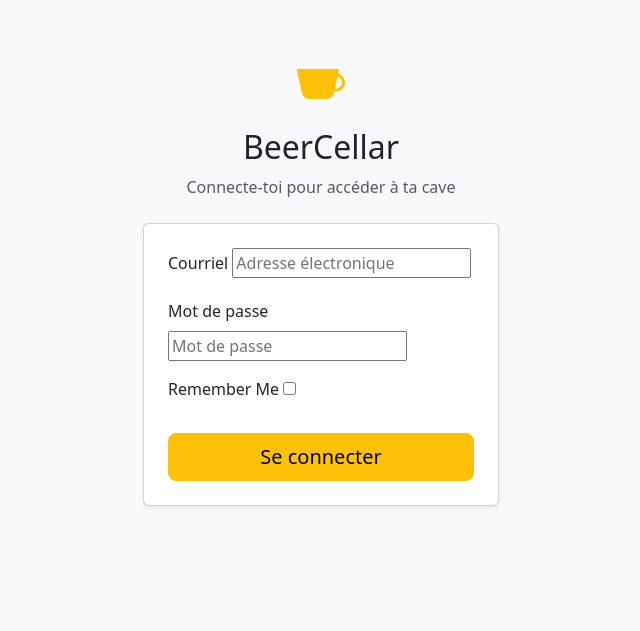
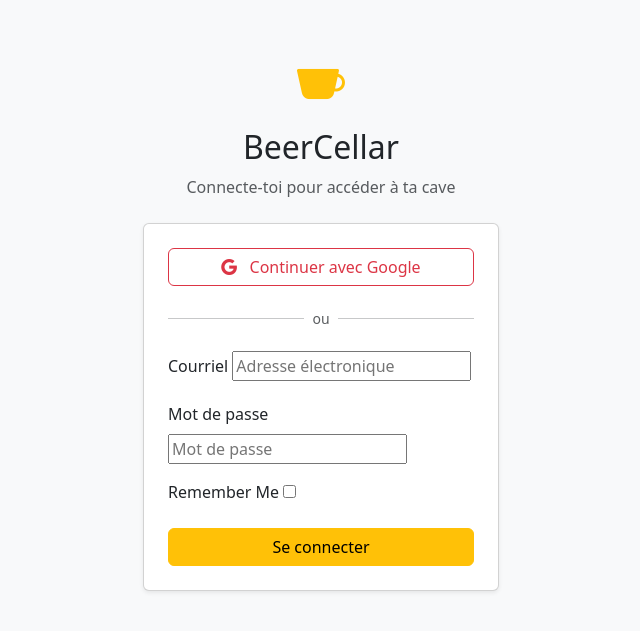
Before and after one commit to kaamichaud02/beercellar, a Django app: page /accounts/login/ in a window 1280 px wide. Shown: the part 57-688 px from the top of the page, without its empty margins (319-959 px from the left). Run offline with Django 5.2, Linux system fonts and the light colour scheme; some libraries are stand-ins or nearby versions.

Commit message:
Re-ajoute Google OAuth en plus du login local
Co-Authored-By: Claude Sonnet 4.6 <noreply@anthropic.com>

```diff
--- a/docker-compose.yml
+++ b/docker-compose.yml
@@ -10,6 +10,8 @@ services:
       - DJANGO_DEBUG=${DJANGO_DEBUG}
       - ALLOWED_HOSTS=${ALLOWED_HOSTS}
       - DATABASE_URL=${DATABASE_URL}
+      - GOOGLE_CLIENT_ID=${GOOGLE_CLIENT_ID}
+      - GOOGLE_CLIENT_SECRET=${GOOGLE_CLIENT_SECRET}
     volumes:
       - media_files:/app/media
       - static_files:/app/staticfiles
--- a/templates/account/login.html
+++ b/templates/account/login.html
@@ -1,4 +1,5 @@
 {% extends "base.html" %}
+{% load socialaccount %}
 
 {% block title %}Connexion — BeerCellar{% endblock %}
 
@@ -13,6 +14,15 @@
 
     <div class="card shadow-sm">
       <div class="card-body p-4">
+
+        <a href="{% provider_login_url 'google' %}" class="btn btn-outline-danger w-100 mb-3">
+          <i class="bi bi-google me-2"></i> Continuer avec Google
+        </a>
+
+        <div class="d-flex align-items-center mb-3">
+          <hr class="flex-grow-1"><span class="px-2 text-muted small">ou</span><hr class="flex-grow-1">
+        </div>
+
         <form method="post">
           {% csrf_token %}
           {% for field in form %}
@@ -27,10 +37,11 @@
           {% if form.non_field_errors %}
             <div class="alert alert-danger">{{ form.non_field_errors|join:", " }}</div>
           {% endif %}
-          <div class="d-grid mt-4">
-            <button type="submit" class="btn btn-warning btn-lg">Se connecter</button>
+          <div class="d-grid">
+            <button type="submit" class="btn btn-warning">Se connecter</button>
           </div>
         </form>
+
       </div>
     </div>
   </div>
```
Also changed, not shown: config/settings/base.py (+13 -0 lines).
